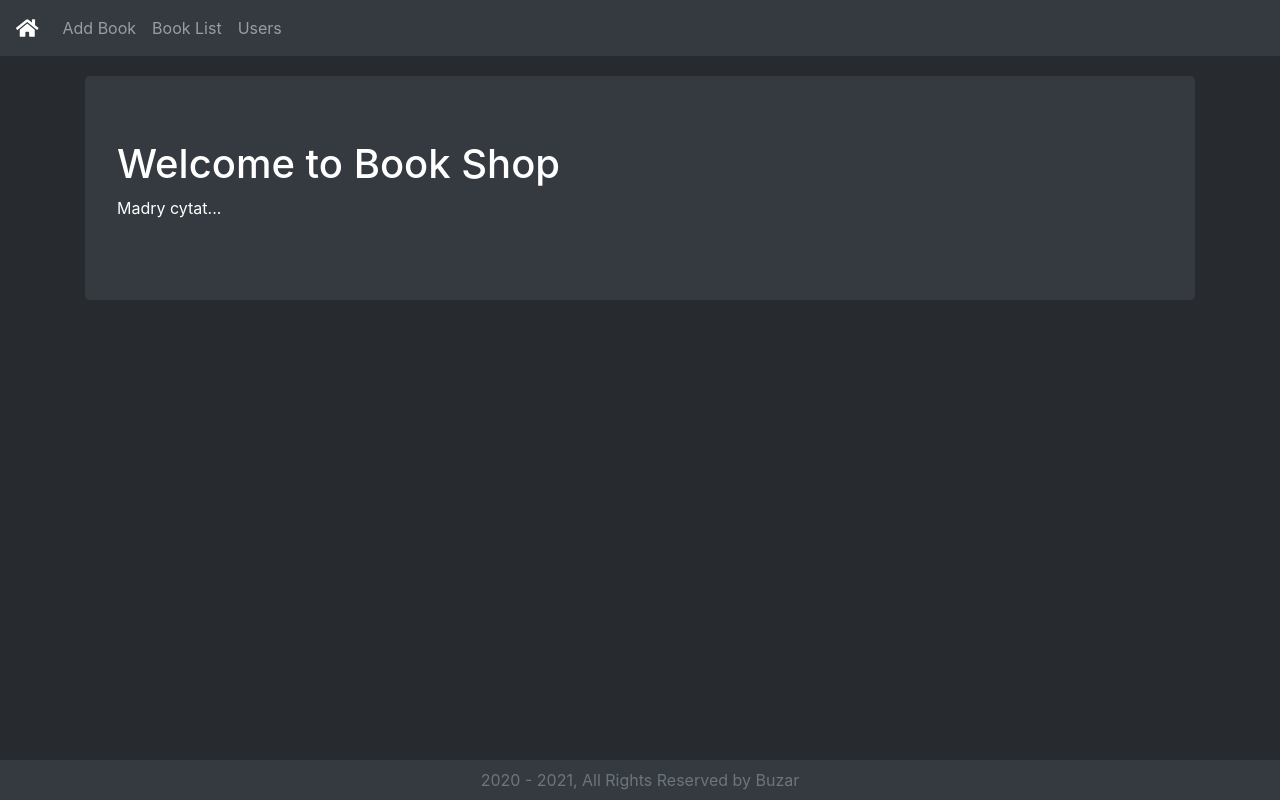
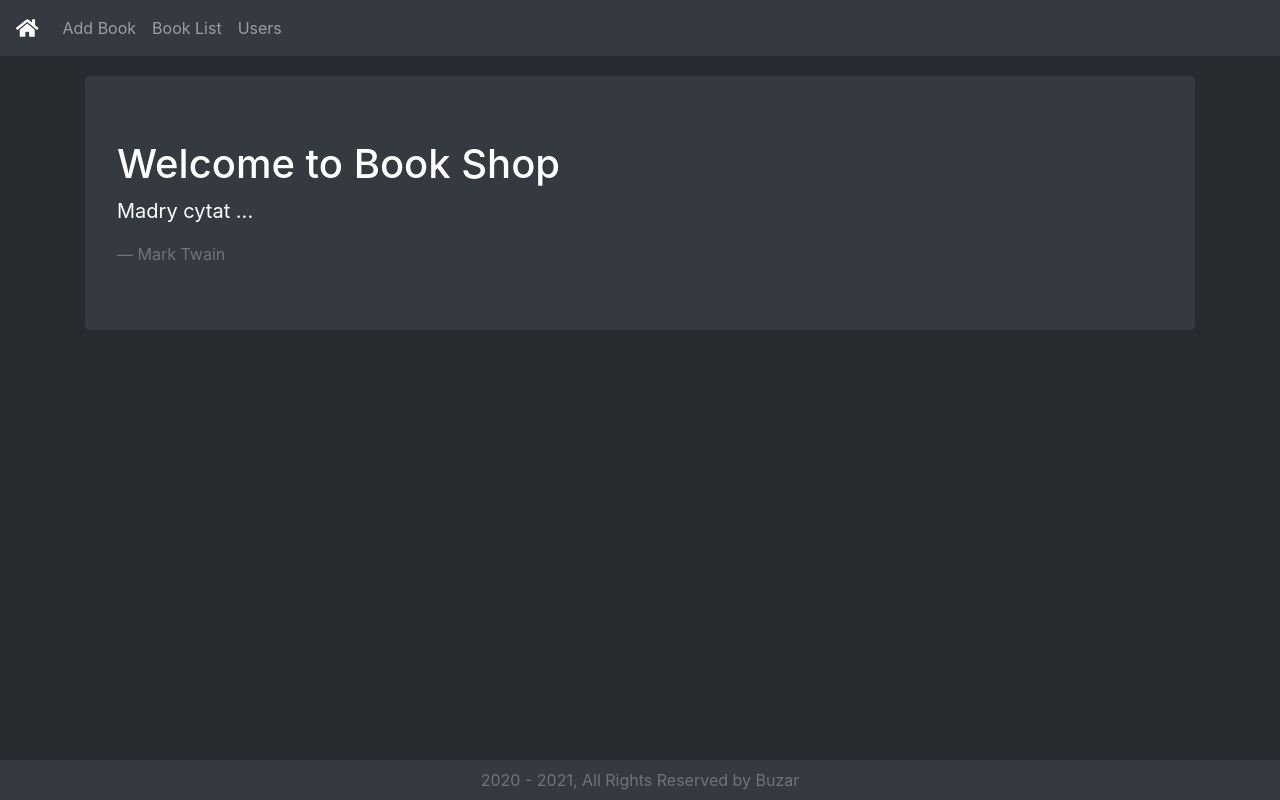
Before and after one commit to Buzar9/fresh-start, a React (Create React App) app in the folder 5-crud-security-userData/src/main/webapp/reactjs/: page / in a window 1280 px wide. Built offline with nearby package versions, Linux system fonts and the light colour scheme.

Commit message:
refactor simplyfy
If class component didn't use component methods than change him to function component

```diff
--- a/5-crud-security-userData/src/main/webapp/reactjs/src/App.js
+++ b/5-crud-security-userData/src/main/webapp/reactjs/src/App.js
@@ -9,7 +9,7 @@ import BookList from "./components/BookList";
 import UserList from "./components/UserList";
 import {BrowserRouter as Router, Switch, Route} from 'react-router-dom';
 
-function App() {
+export default function App() {
     const marginTop = {
         marginTop:"20px"
     }
@@ -34,5 +34,3 @@ function App() {
     </Router>
   );
 }
-
-export default App;
--- a/5-crud-security-userData/src/main/webapp/reactjs/src/components/Welcome.js
+++ b/5-crud-security-userData/src/main/webapp/reactjs/src/components/Welcome.js
@@ -1,16 +1,18 @@
-import React, { Component } from 'react';
+import React from 'react';
 import {Jumbotron} from "react-bootstrap";
 
-export default class Welcome extends Component {
-    render() {
+export default function Welcome() {
         return (
             <Jumbotron className="bg-dark text-white">
                 <h1>Welcome to Book Shop</h1>
-                <p>
-                    Madry cytat...
-                </p>
+                <blockquote className="blockquote mb-0">
+                    <p>
+                        Madry cytat ...
+                    </p>
+                    <footer className="blockquote-footer">
+                        Mark Twain
+                    </footer>
+                </blockquote>
             </Jumbotron>
         );
-    }
-
 }
```
Also changed, not shown: 5-crud-security-userData/src/main/webapp/reactjs/src/components/NavigationBar.js (+2 -5 lines).
